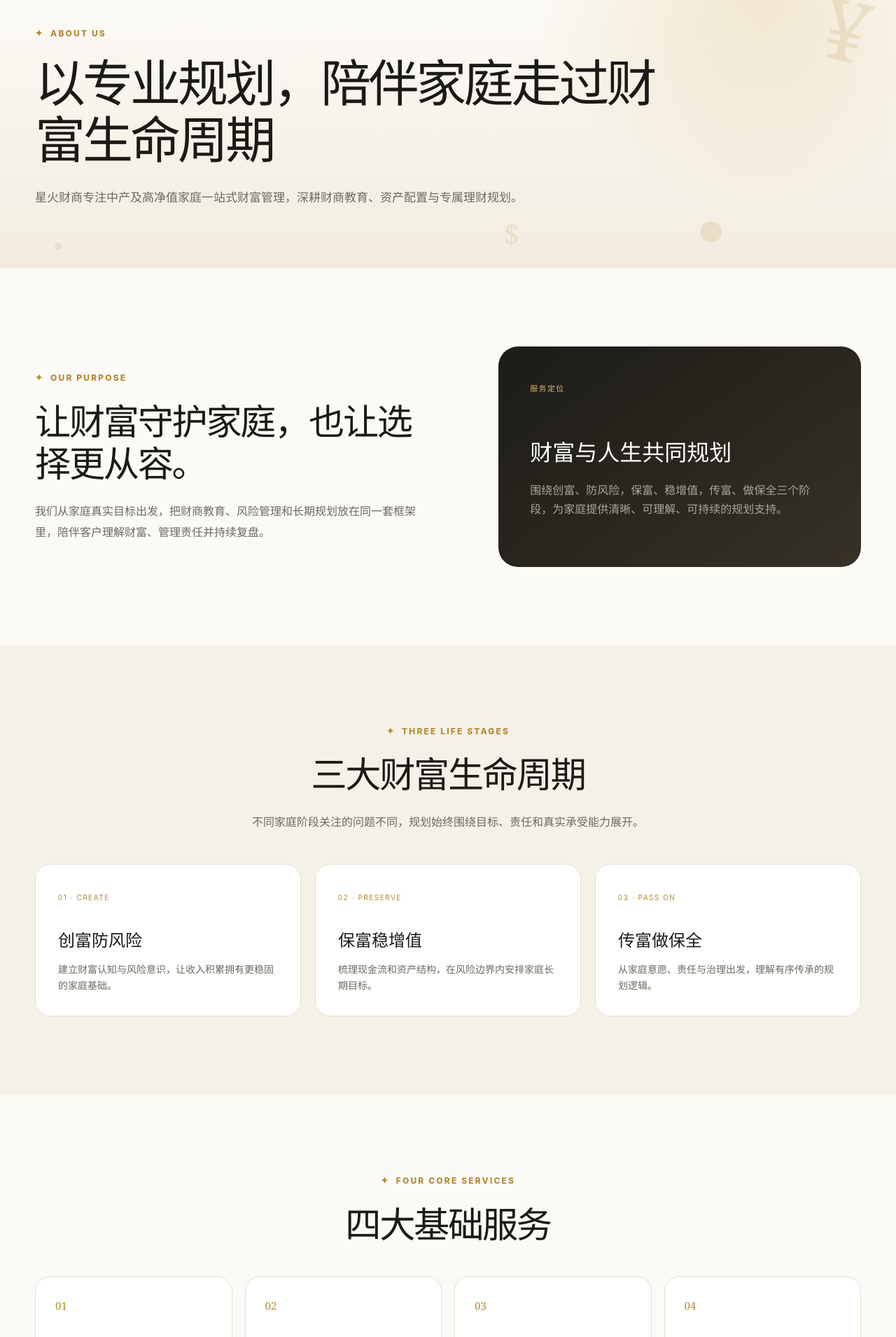
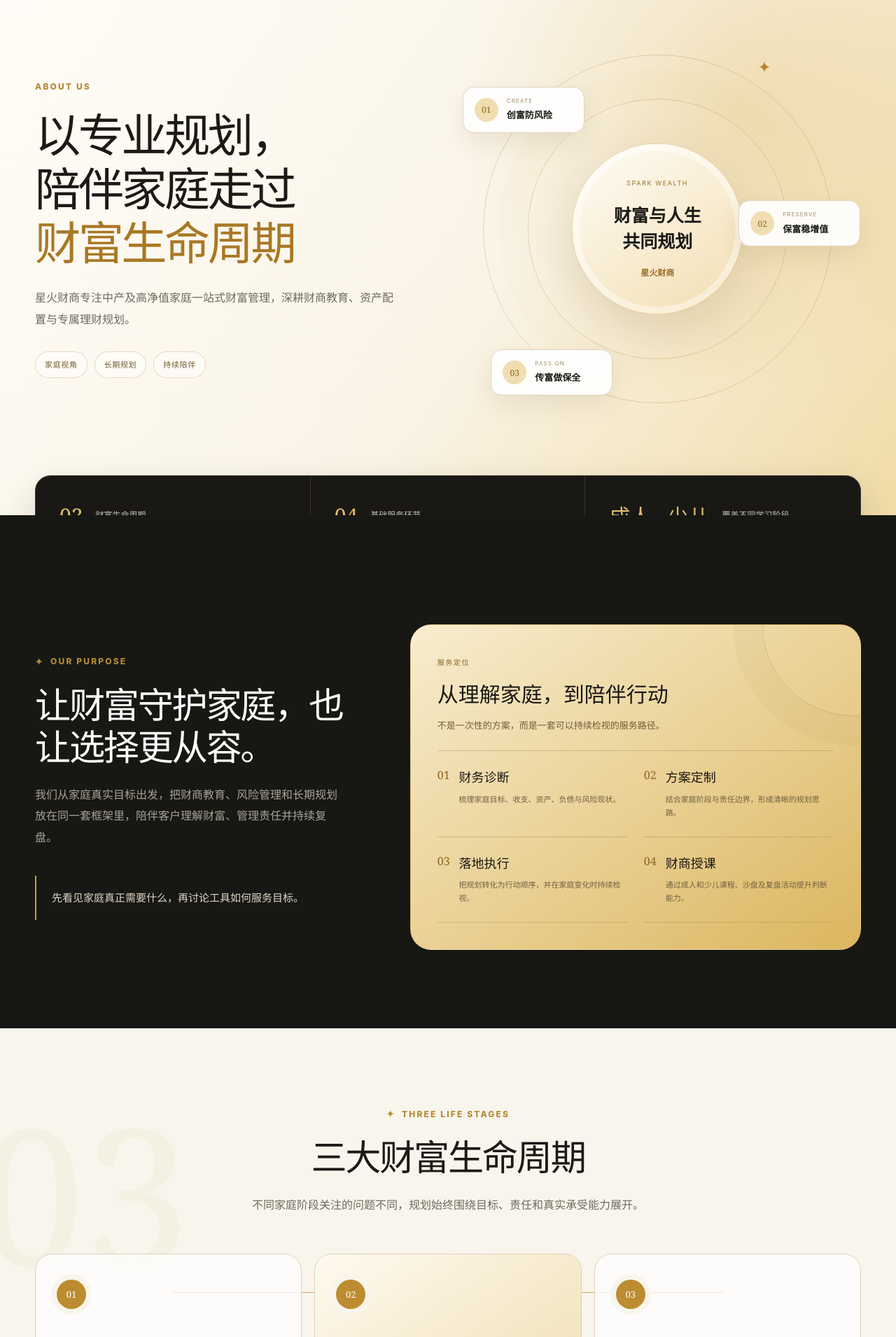
Before and after one commit to yuan2123/yuan123, a Next.js app: page /about in a window 1280 px wide. Shown: the part 150-2060 px from the top of the page at 70% size. Built offline with nearby package versions, Linux system fonts and the light colour scheme; no server answers.

Commit message:
Add files via upload

```diff
--- a/app/about/page.tsx
+++ b/app/about/page.tsx
@@ -1,12 +1,78 @@
-import { PageHero, SectionHeading } from "@/components/ui";
+import { SectionHeading } from "@/components/ui";
 import { CheckIcon } from "@/components/icons";
 
-export const metadata = { title: "关于我们", description: "了解星火财商的品牌使命、愿景、价值观与教育原则。" };
+export const metadata = { title: "关于我们", description: "了解星火财商的品牌使命、服务体系、财富生命周期与教育原则。" };
+
+const lifeStages = [
+  { no: "01", en: "CREATE", title: "创富防风险", desc: "建立财富认知与风险意识，让收入积累拥有更稳固的家庭基础。" },
+  { no: "02", en: "PRESERVE", title: "保富稳增值", desc: "梳理现金流和资产结构，在风险边界内安排家庭长期目标。" },
+  { no: "03", en: "PASS ON", title: "传富做保全", desc: "从家庭意愿、责任与治理出发，理解有序传承的规划逻辑。" },
+];
+
+const services = [
+  ["01", "财务诊断", "梳理家庭目标、收支、资产、负债与风险现状。"],
+  ["02", "方案定制", "结合家庭阶段与责任边界，形成清晰的规划思路。"],
+  ["03", "落地执行", "把规划转化为行动顺序，并在家庭变化时持续检视。"],
+  ["04", "财商授课", "通过成人和少儿课程、沙盘及复盘活动提升判断能力。"],
+];
 
 export default function AboutPage() {
-  return <><PageHero eyebrow="ABOUT US" title="以专业规划，陪伴家庭走过财富生命周期" desc="星火财商专注中产及高净值家庭一站式财富管理，深耕财商教育、资产配置与专属理财规划。"/>
-  <section className="section"><div className="container split-grid"><div><SectionHeading eyebrow="OUR PURPOSE" title="让财富守护家庭，也让选择更从容。" desc="我们从家庭真实目标出发，把财商教育、风险管理和长期规划放在同一套框架里，陪伴客户理解财富、管理责任并持续复盘。"/></div><div className="statement-card"><span>服务定位</span><h3>财富与人生共同规划</h3><p>围绕创富、防风险，保富、稳增值，传富、做保全三个阶段，为家庭提供清晰、可理解、可持续的规划支持。</p></div></div></section>
-  <section className="section section-soft"><div className="container"><SectionHeading align="center" eyebrow="THREE LIFE STAGES" title="三大财富生命周期" desc="不同家庭阶段关注的问题不同，规划始终围绕目标、责任和真实承受能力展开。"/><div className="value-grid"><article><span>01 · CREATE</span><h3>创富防风险</h3><p>建立财富认知与风险意识，让收入积累拥有更稳固的家庭基础。</p></article><article><span>02 · PRESERVE</span><h3>保富稳增值</h3><p>梳理现金流和资产结构，在风险边界内安排家庭长期目标。</p></article><article><span>03 · PASS ON</span><h3>传富做保全</h3><p>从家庭意愿、责任与治理出发，理解有序传承的规划逻辑。</p></article></div></div></section>
-  <section className="section"><div className="container"><SectionHeading align="center" eyebrow="FOUR CORE SERVICES" title="四大基础服务"/><div className="service-foundation-grid"><article><span>01</span><h3>财务诊断</h3><p>梳理家庭目标、收支、资产、负债与风险现状。</p></article><article><span>02</span><h3>方案定制</h3><p>结合家庭阶段与责任边界，形成清晰的规划思路。</p></article><article><span>03</span><h3>落地执行</h3><p>把规划转化为行动顺序，并在家庭变化时持续检视。</p></article><article><span>04</span><h3>财商授课</h3><p>通过成人和少儿课程、沙盘及复盘活动提升判断能力。</p></article></div></div></section>
-  <section className="section"><div className="container"><SectionHeading eyebrow="EDUCATION PRINCIPLES" title="我们的教育原则"/><div className="principles-grid">{['先目标，后工具','先风险，后收益','先理解，后行动','重结构，不追热点','重陪伴，不做承诺','重合规，尊重边界'].map((item, i)=><div key={item}><span>0{i+1}</span><CheckIcon/><b>{item}</b></div>)}</div></div></section></>;
+  return <main className="about-page">
+    <section className="about-hero">
+      <div className="container about-hero-grid">
+        <div className="about-hero-copy">
+          <span className="eyebrow">ABOUT US</span>
+          <h1>以专业规划，<br />陪伴家庭走过<br /><em>财富生命周期</em></h1>
+          <p>星火财商专注中产及高净值家庭一站式财富管理，深耕财商教育、资产配置与专属理财规划。</p>
+          <div className="about-hero-tags"><span>家庭视角</span><span>长期规划</span><span>持续陪伴</span></div>
+        </div>
+        <div className="about-cycle" aria-label="创富、保富、传富三大财富生命周期">
+          <div className="about-cycle-ring ring-one" aria-hidden="true" />
+          <div className="about-cycle-ring ring-two" aria-hidden="true" />
+          <span className="cycle-spark spark-one" aria-hidden="true">✦</span>
+          <span className="cycle-spark spark-two" aria-hidden="true">✦</span>
+          <div className="cycle-core"><small>SPARK WEALTH</small><strong>财富与人生<br />共同规划</strong><span>星火财商</span></div>
+          <article className="cycle-node node-create"><b>01</b><div><small>CREATE</small><strong>创富防风险</strong></div></article>
+          <article className="cycle-node node-preserve"><b>02</b><div><small>PRESERVE</small><strong>保富稳增值</strong></div></article>
+          <article className="cycle-node node-legacy"><b>03</b><div><small>PASS ON</small><strong>传富做保全</strong></div></article>
+        </div>
+      </div>
+      <div className="container about-fact-strip">
+        <div><strong>03</strong><span>财富生命周期</span></div>
+        <div><strong>04</strong><span>基础服务环节</span></div>
+        <div><strong>成人 · 少儿</strong><span>覆盖不同学习阶段</span></div>
+      </div>
+    </section>
+
+    <section className="section about-purpose">
+      <div className="container about-purpose-grid">
+        <div className="about-purpose-copy">
+          <SectionHeading eyebrow="OUR PURPOSE" title="让财富守护家庭，也让选择更从容。" desc="我们从家庭真实目标出发，把财商教育、风险管理和长期规划放在同一套框架里，陪伴客户理解财富、管理责任并持续复盘。" />
+          <blockquote>先看见家庭真正需要什么，再讨论工具如何服务目标。</blockquote>
+        </div>
+        <div className="about-service-map">
+          <header><span>服务定位</span><h2>从理解家庭，到陪伴行动</h2><p>不是一次性的方案，而是一套可以持续检视的服务路径。</p></header>
+          <div className="service-map-list">
+            {services.map(([no, title, desc]) => <article key={no}><span>{no}</span><div><h3>{title}</h3><p>{desc}</p></div></article>)}
+          </div>
+        </div>
+      </div>
+    </section>
+
+    <section className="section about-stages">
+      <div className="container">
+        <SectionHeading align="center" eyebrow="THREE LIFE STAGES" title="三大财富生命周期" desc="不同家庭阶段关注的问题不同，规划始终围绕目标、责任和真实承受能力展开。" />
+        <div className="about-stage-track">
+          {lifeStages.map((stage) => <article key={stage.no}><span>{stage.no}</span><small>{stage.en}</small><h3>{stage.title}</h3><p>{stage.desc}</p></article>)}
+        </div>
+      </div>
+    </section>
+
+    <section className="section about-principles">
+      <div className="container about-principles-grid">
+        <SectionHeading eyebrow="EDUCATION PRINCIPLES" title="清晰、克制，并尊重每个家庭的边界" desc="财商教育的价值，不是替家庭作出选择，而是帮助家庭建立能够长期使用的判断框架。" />
+        <div className="principles-grid">{['先目标，后工具','先风险，后收益','先理解，后行动','重结构，不追热点','重陪伴，不做承诺','重合规，尊重边界'].map((item, i)=><div key={item}><span>0{i+1}</span><CheckIcon/><b>{item}</b></div>)}</div>
+      </div>
+    </section>
+  </main>;
 }
--- a/app/globals.css
+++ b/app/globals.css
@@ -145,9 +145,9 @@ body:has(.academy-home) .site-header, body:has(.academy-home) > .footer { displa
 .academy-home .menu { display:flex; align-items:center; gap:25px; font-size:14px; }
 .academy-home .menu a { transition:color .22s; position:relative; }
 .academy-home .menu a:hover { color:var(--gold); }
-.academy-home .menu .menu-course-link { color:#ae7c27; font-weight:650; }
-.academy-home .menu .menu-course-link:after { content:""; position:absolute; left:50%; bottom:-12px; width:20px; height:2px; border-radius:2px; background:#bd8b30; transform:translateX(-50%); }
-.academy-home :is(.nav-cta,.academy-mobile-cta) { background:var(--ink); color:#fff!important; padding:10px 20px; border-radius:10px; }
+.academy-home .menu .menu-home-active { color:#ae7c27; font-weight:650; }
+.academy-home .menu .menu-home-active:after { content:""; position:absolute; left:50%; bottom:-12px; width:20px; height:2px; border-radius:2px; background:#bd8b30; transform:translateX(-50%); }
+.academy-home :is(.nav-cta,.academy-mobile-cta) { background:linear-gradient(135deg,#c89a3b,#aa761e); color:#fff!important; padding:10px 20px; border:1px solid #bd8b30; border-radius:10px; box-shadow:0 10px 24px rgba(174,124,39,.22); }
 .academy-home .mobile-toggle { display:none; width:44px; height:44px; border:1px solid var(--line); border-radius:10px; background:transparent; color:var(--ink); font-size:24px; }
 .academy-home .academy-mobile-menu { display:none; }
 .academy-home .hero { min-height:740px; padding:142px 0 46px; position:relative; background:radial-gradient(circle at 84% 28%,rgba(224,185,94,.28),transparent 35%),linear-gradient(120deg,#fffdf8 0%,#fbf4e5 58%,#f1dda9 100%); overflow:hidden; }
@@ -385,6 +385,46 @@ body:has(.academy-home) .site-header, body:has(.academy-home) > .footer { displa
 .service-foundation-grid span{color:var(--gold);font:15px Georgia,serif}
 .service-foundation-grid h3{margin:38px 0 10px;font-size:22px}
 .service-foundation-grid p{margin:0;color:var(--muted);font-size:13px;line-height:1.85}
+
+/* About page: brand story and service architecture */
+.about-page{background:#f8f5ec}
+.about-hero{position:relative;overflow:hidden;padding:100px 0 0;background:radial-gradient(circle at 83% 28%,rgba(217,174,79,.28),transparent 33%),linear-gradient(125deg,#fffdf8 0%,#faf4e7 56%,#f1dca7 100%)}
+.about-hero:before{content:"";position:absolute;inset:0;opacity:.28;pointer-events:none;background-image:linear-gradient(rgba(181,138,53,.1) 1px,transparent 1px),linear-gradient(90deg,rgba(181,138,53,.1) 1px,transparent 1px);background-size:58px 58px;mask-image:linear-gradient(90deg,rgba(0,0,0,.45),transparent 58%)}
+.about-hero-grid{position:relative;z-index:1;display:grid;grid-template-columns:.95fr 1.05fr;gap:72px;align-items:center;min-height:590px}
+.about-hero-copy h1{margin:18px 0 24px;font-size:clamp(48px,5.1vw,70px);font-weight:560;line-height:1.18;letter-spacing:-.055em}
+.about-hero-copy h1 em{color:#a97825;font-style:normal}
+.about-hero-copy>p{max-width:560px;margin:0;color:var(--muted);font-size:16px;line-height:1.95}
+.about-hero-tags{display:flex;flex-wrap:wrap;gap:10px;margin-top:30px}
+.about-hero-tags span{padding:9px 13px;border:1px solid rgba(160,113,31,.25);border-radius:999px;background:rgba(255,255,255,.52);color:#745b30;font-size:11px;letter-spacing:.06em}
+.about-cycle{position:relative;width:min(100%,580px);aspect-ratio:1;margin-inline:auto}
+.about-cycle-ring{position:absolute;border:1px solid rgba(158,113,35,.25);border-radius:50%}
+.about-cycle .ring-one{inset:7%}.about-cycle .ring-two{inset:18%;box-shadow:0 0 0 42px rgba(193,147,58,.025)}
+.cycle-spark{position:absolute;color:#b8852f;font-size:23px}.spark-one{top:7%;right:22%}.spark-two{bottom:11%;left:20%;font-size:17px}
+.cycle-core{position:absolute;inset:50% auto auto 50%;display:flex;width:245px;height:245px;transform:translate(-50%,-50%);align-items:center;justify-content:center;flex-direction:column;text-align:center;border:1px solid rgba(181,138,53,.3);border-radius:50%;background:linear-gradient(145deg,#fffdf8,#f2ddb0);box-shadow:0 25px 70px rgba(98,70,19,.15),inset 0 0 0 10px rgba(255,255,255,.42)}
+.cycle-core small{color:#9d722a;font-size:9px;letter-spacing:.18em}.cycle-core strong{margin:20px 0 17px;font-size:25px;line-height:1.45}.cycle-core span{color:#9b712b;font-size:12px;font-weight:700}
+.cycle-node{position:absolute;display:flex;align-items:center;gap:12px;min-width:174px;padding:13px 16px;border:1px solid #dfd3bc;border-radius:16px;background:rgba(255,255,255,.92);box-shadow:0 14px 35px rgba(78,57,20,.09)}
+.cycle-node b{display:grid;width:34px;height:34px;place-items:center;border-radius:50%;background:#f0ddb1;color:#91661c;font:12px Georgia,serif}.cycle-node small{display:block;color:#a58e68;font-size:8px;letter-spacing:.14em}.cycle-node strong{display:block;margin-top:3px;font-size:13px}
+.node-create{left:2%;top:15%}.node-preserve{right:0;top:43%}.node-legacy{left:9%;bottom:9%}
+.about-fact-strip{position:relative;z-index:2;display:grid;grid-template-columns:repeat(3,1fr);transform:translateY(50%);overflow:hidden;border:1px solid #3f3b32;border-radius:22px;background:#191814;color:#fff;box-shadow:0 24px 55px rgba(32,27,18,.18)}
+.about-fact-strip>div{display:flex;min-height:112px;align-items:center;gap:18px;padding:24px 34px;border-right:1px solid #3a372f}.about-fact-strip>div:last-child{border-right:0}
+.about-fact-strip strong{color:#dfbd70;font:30px Georgia,serif}.about-fact-strip span{color:#c7c0b4;font-size:12px}
+.about-purpose{padding-top:156px;background:#171713;color:#fff}
+.about-purpose-grid{display:grid;grid-template-columns:.82fr 1.18fr;gap:88px;align-items:center}
+.about-purpose .section-heading p{color:#a9a397}.about-purpose-copy blockquote{margin:40px 0 0;padding:18px 0 18px 22px;border-left:2px solid #c79b45;color:#ded6c6;font-size:15px;line-height:1.8}
+.about-service-map{position:relative;overflow:hidden;border:1px solid rgba(223,191,121,.34);border-radius:30px;background:linear-gradient(145deg,#f8edcf,#dcb65f);color:#191713;padding:38px}
+.about-service-map:after{content:"";position:absolute;width:260px;height:260px;right:-120px;top:-130px;border:1px solid rgba(103,73,20,.18);border-radius:50%;box-shadow:0 0 0 42px rgba(103,73,20,.04)}
+.about-service-map header{position:relative;z-index:1;padding-bottom:25px;border-bottom:1px solid rgba(85,59,15,.2)}.about-service-map header>span{font-size:10px;letter-spacing:.16em;color:#86601f}.about-service-map h2{margin:11px 0 8px;font-size:30px}.about-service-map header p{font-size:13px;color:#715c39}
+.service-map-list{position:relative;z-index:1;display:grid;grid-template-columns:1fr 1fr;gap:0 24px}
+.service-map-list article{display:grid;grid-template-columns:auto 1fr;gap:13px;padding:23px 0;border-bottom:1px solid rgba(85,59,15,.18)}
+.service-map-list article>span{color:#8e641d;font:16px Georgia,serif}.service-map-list h3{margin:0 0 7px;font-size:18px}.service-map-list p{margin:0;color:#705f42;font-size:11px;line-height:1.75}
+.about-stages{position:relative;overflow:hidden;background:#f8f5ec}.about-stages:before{content:"03";position:absolute;left:-30px;top:50px;color:rgba(181,138,53,.055);font:270px Georgia,serif}
+.about-stage-track{position:relative;display:grid;grid-template-columns:repeat(3,1fr);gap:18px;margin-top:55px}
+.about-stage-track:before{content:"";position:absolute;left:16.6%;right:16.6%;top:55px;height:1px;background:#c9a861}
+.about-stage-track article{position:relative;min-height:300px;padding:36px 30px;border:1px solid #ded1b8;border-radius:24px;background:rgba(255,255,255,.76);transition:.25s}.about-stage-track article:nth-child(2){background:linear-gradient(145deg,#fffaf0,#eddaa9)}.about-stage-track article:hover{transform:translateY(-5px);box-shadow:0 20px 45px rgba(68,51,20,.1)}
+.about-stage-track article>span{position:relative;z-index:1;display:grid;width:42px;height:42px;place-items:center;border-radius:50%;background:#bd8b30;color:#fff;font:13px Georgia,serif;box-shadow:0 0 0 8px #f8f5ec}.about-stage-track small{display:block;margin-top:42px;color:#aa7a27;font-size:9px;letter-spacing:.18em}.about-stage-track h3{margin:10px 0 13px;font-size:25px}.about-stage-track p{margin:0;color:var(--muted);font-size:13px;line-height:1.85}
+.about-principles{border-top:1px solid var(--line);background:#fffdf8}.about-principles-grid{display:grid;grid-template-columns:.8fr 1.2fr;gap:80px;align-items:center}.about-principles .principles-grid{margin-top:0;grid-template-columns:repeat(2,1fr)}
+@media(max-width:980px){.about-hero-grid{grid-template-columns:1fr;gap:30px;padding-top:25px}.about-cycle{max-width:560px}.about-fact-strip{margin-top:18px}.about-purpose-grid,.about-principles-grid{grid-template-columns:1fr;gap:48px}.about-stage-track{gap:12px}.about-stage-track article{padding:28px 22px}}
+@media(max-width:700px){.about-hero{padding-top:68px}.about-hero-grid{min-height:0}.about-hero-copy h1{font-size:43px}.about-cycle{width:100%;max-width:430px}.cycle-core{width:190px;height:190px}.cycle-core strong{font-size:20px;margin:14px 0}.cycle-node{min-width:145px;padding:10px}.node-create{left:0}.node-preserve{right:-4%}.node-legacy{left:3%}.about-fact-strip{grid-template-columns:1fr;transform:translateY(35px)}.about-fact-strip>div{min-height:78px;border-right:0;border-bottom:1px solid #3a372f}.about-fact-strip>div:last-child{border-bottom:0}.about-purpose{padding-top:112px}.about-service-map{padding:28px 22px}.service-map-list{grid-template-columns:1fr}.about-stage-track{grid-template-columns:1fr}.about-stage-track:before{display:none}.about-stage-track article{min-height:0}.about-stage-track small{margin-top:28px}.about-principles .principles-grid{grid-template-columns:1fr}}
 .program-grid{display:grid;grid-template-columns:repeat(2,minmax(0,1fr));gap:22px;margin-top:46px}
 .program-card{position:relative;overflow:hidden;display:flex;flex-direction:column;min-height:570px;padding:40px;border:1px solid #ddceb0;border-radius:28px;background:linear-gradient(145deg,#fffefa,#f7efdf);box-shadow:0 18px 45px rgba(87,63,20,.06)}
 .program-card:after{content:"";position:absolute;width:270px;height:270px;right:-120px;top:-120px;border:1px solid rgba(181,138,53,.16);border-radius:50%;box-shadow:0 0 0 36px rgba(181,138,53,.025)}
--- a/components/academy-home-page.tsx
+++ b/components/academy-home-page.tsx
@@ -12,7 +12,7 @@ const HOME_MARKUP = `
 <span class="brand-text">星火财商学院<small>SPARK WEALTH ACADEMY</small></span>
 </a>
 <nav aria-label="主导航" class="menu">
-<a href="/">首页</a><a href="/about">关于我们</a><a class="menu-course-link" href="/courses">课程体系</a><a href="/academy">财商学院</a>
+<a class="menu-home-active" href="/">首页</a><a href="/about">关于我们</a><a href="/courses">课程体系</a><a href="/academy">财商学院</a>
 <a href="/mentors">导师团队</a><a href="/contact">联系我们</a><a class="nav-cta" href="/register">课程报名</a>
 </nav>
 <button type="button" aria-expanded="false" aria-controls="academy-mobile-menu" aria-label="打开菜单" class="mobile-toggle">☰</button>
```
